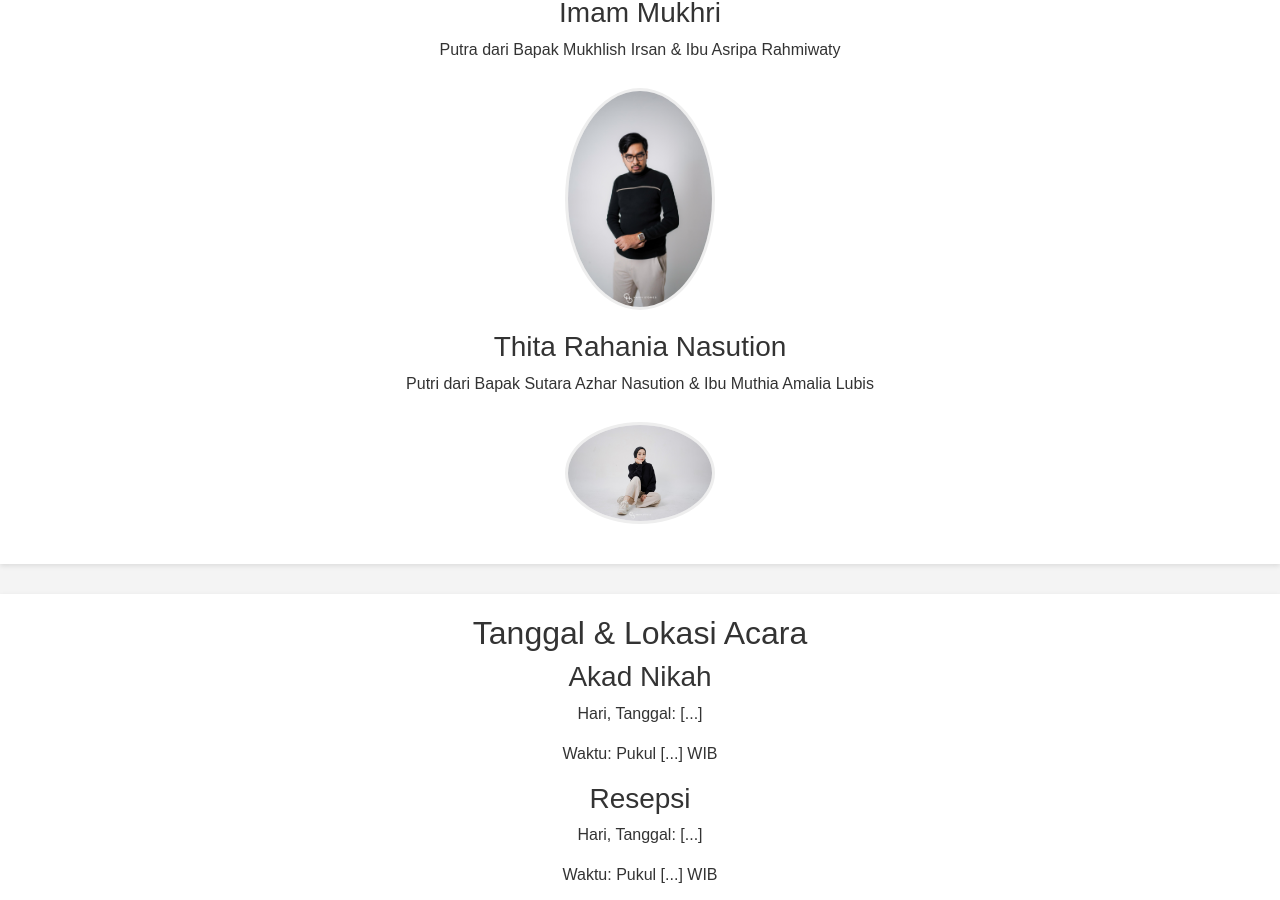
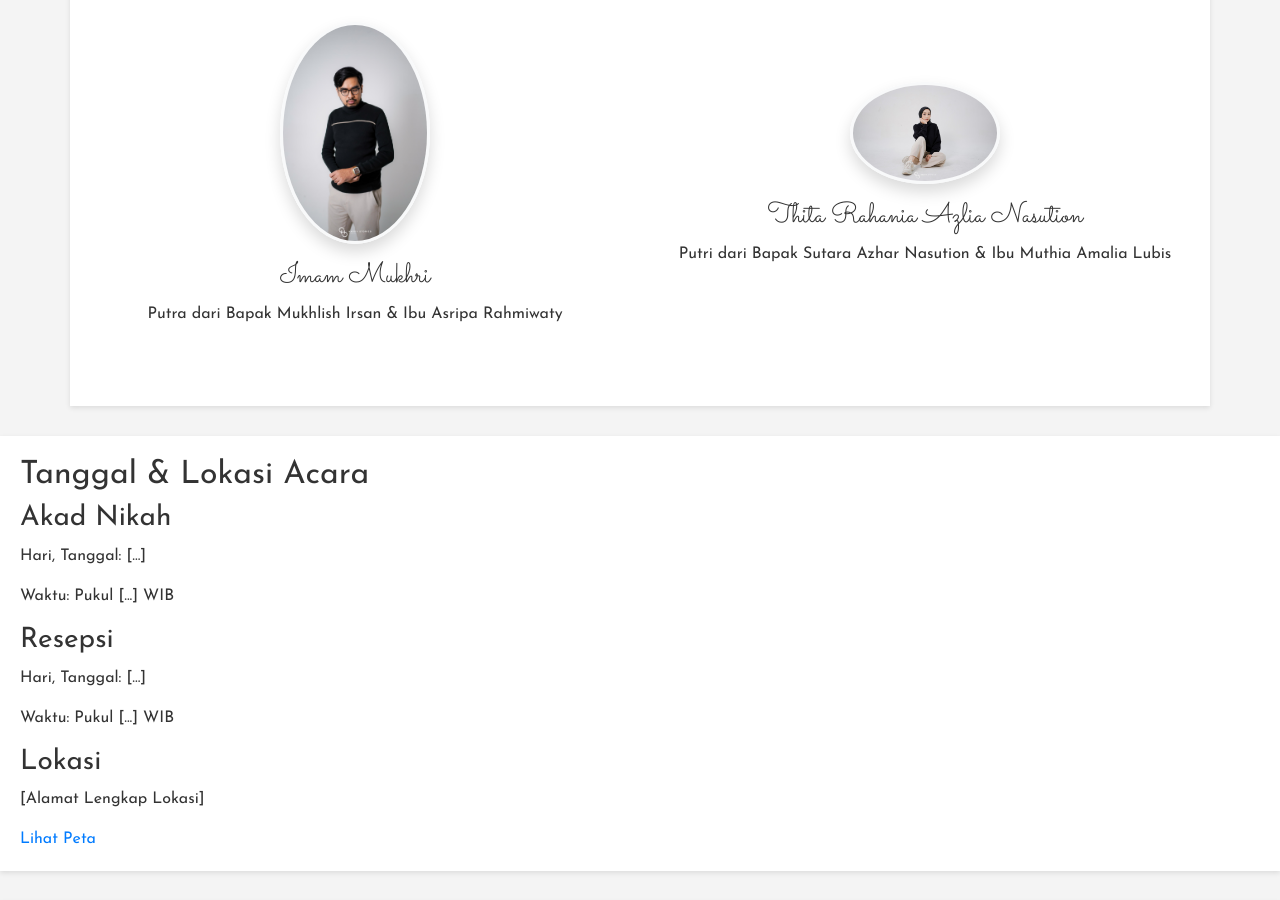
Before and after one commit to mendiang/undangan-imamthita-versi-b, a plain HTML site: page index.html in a window 1280 px wide. Shown: the part 479-1379 px from the top of the page. Drawn offline with nearby package versions, Linux system fonts and the light colour scheme.

Commit message:
editing html to use bootstrap and edit name of mempelai wanita

```diff
--- a/index.html
+++ b/index.html
@@ -29,17 +29,19 @@
         <img src="images/foto-utama.jpeg" alt="Foto Utama" width="200"> <!-- Ganti nama file gambar -->
     </header>
 
-    <section id="mempelai">
-        <h2>Pasangan Mempelai</h2>
-        <div>
-            <h3>Imam Mukhri</h3>
-            <p>Putra dari Bapak Mukhlish Irsan & Ibu Asripa Rahmiwaty</p>
-            <img src="images/foto-pria.jpeg" alt="Foto Pria" width="150"> <!-- Ganti nama file gambar -->
-        </div>
-        <div>
-            <h3>Thita Rahania Nasution</h3>
-            <p>Putri dari Bapak Sutara Azhar Nasution & Ibu Muthia Amalia Lubis</p>
-            <img src="images/foto-wanita.jpeg" alt="Foto Wanita" width="150"> <!-- Ganti nama file gambar -->
+    <section id="mempelai" class="container"><!-- Tambah class container Bootstrap -->
+        <h2 class="text-center mb-4">Pasangan Mempelai</h2><!-- Class text-center & margin-bottom -->
+        <div class="row text-center"><!-- Buat baris, rata tengah -->
+            <div class="col-md-6 mb-4"> <!-- Kolom 1 (setengah layar di medium, penuh di mobile), margin bawah -->
+                <img src="images/foto-pria.jpeg" alt="Foto Pria" class="img-fluid rounded-circle border border-3 border-light shadow mb-3">
+                <h3 class="font-esthetic">Imam Mukhri</h3>
+                <p>Putra dari Bapak Mukhlish Irsan & Ibu Asripa Rahmiwaty</p>
+            </div>
+            <div class="col-md-6 mb-4"> <!-- Kolom 2 -->
+                <img src="images/foto-wanita.jpeg" alt="Foto Wanita" class="img-fluid rounded-circle border border-3 border-light shadow mb-3">
+                <h3 class="font-esthetic">Thita Rahania Azlia Nasution</h3>
+                <p>Putri dari Bapak Sutara Azhar Nasution & Ibu Muthia Amalia Lubis</p>
+            </div>
         </div>
     </section>
 
--- a/style.css
+++ b/style.css
@@ -1,17 +1,27 @@
+/* Tambahkan ini di paling atas style.css */
+@import url('https://fonts.googleapis.com/css2?family=Josefin+Sans:wght@400;700&family=Sacramento&display=swap');
+
 body {
-    font-family: sans-serif; /* Font dasar sementara */
+    font-family: 'Josefin Sans', sans-serif;
     margin: 0;
     padding: 0;
     box-sizing: border-box;
-    text-align: center; /* Rata tengah konten sementara */
     background-color: #f4f4f4; /* Warna latar belakang lembut */
     color: #333; /* Warna teks dasar */
 }
 
+/* Tambahkan kelas untuk font estetik */
+.font-esthetic {
+    font-family: 'Sacramento', cursive;
+    font-weight: normal; /* Sacramento biasanya tidak perlu bold */
+}
+
 header#hero {
-    background-color: #e2e2e2; /* Warna latar belakang bagian hero */
+    /* Hapus background-color jika ingin pakai background image nanti */
+    /* background-color: #e2e2e2; */
     padding: 40px 20px;
     margin-bottom: 30px;
+    text-align: center; /* Pusatkan teks di hero */
 }
 
 header#hero img {
@@ -28,10 +38,17 @@ section {
     box-shadow: 0 2px 5px rgba(0,0,0,0.1);
 }
 
+/* Atur ulang styling mempelai dengan Bootstrap grid */
+section#mempelai .row {
+    align-items: center; /* Pusatkan vertikal jika perlu */
+}
+
 section#mempelai img {
     border-radius: 50%;
     border: 3px solid #eee;
     margin-top: 10px;
+    max-width: 150px; /* Batasi ukuran maks gambar */
+    height: auto; /* Jaga rasio aspek */
 }
 
 section#mempelai div {
```
